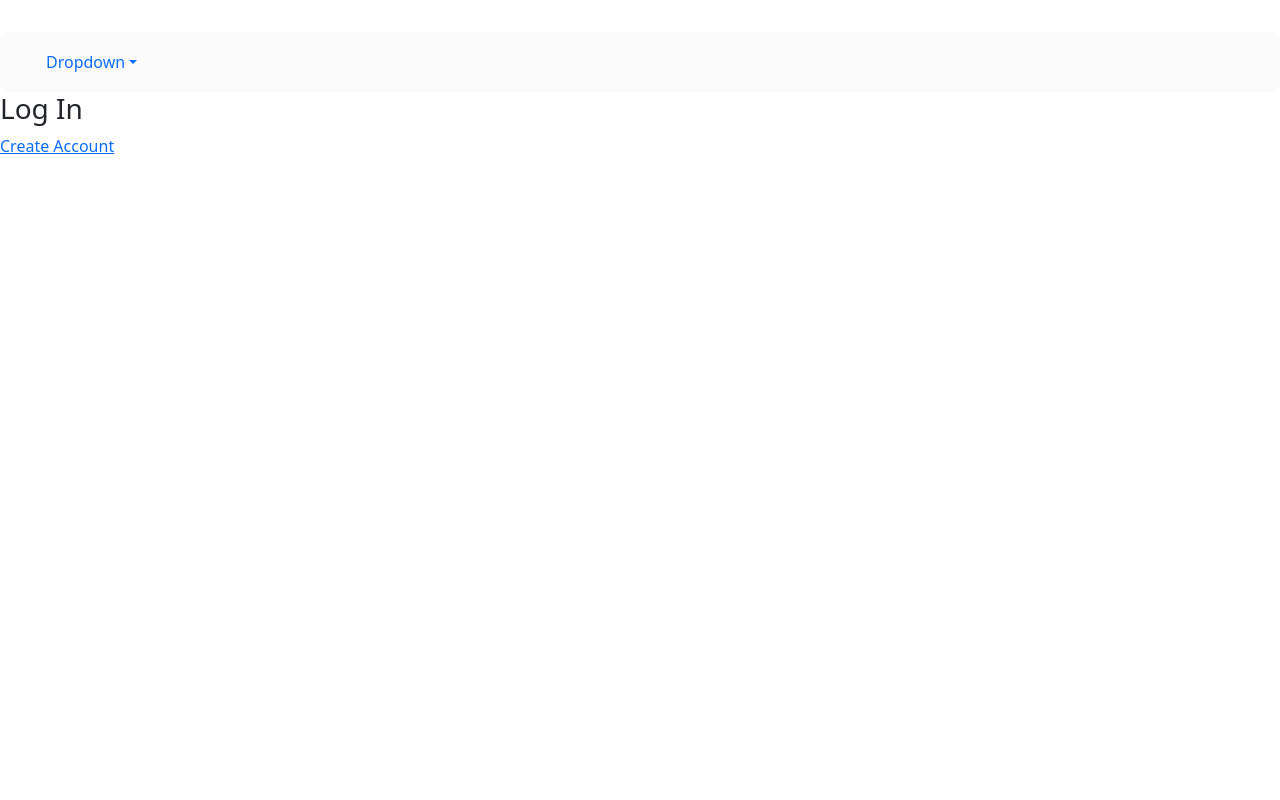
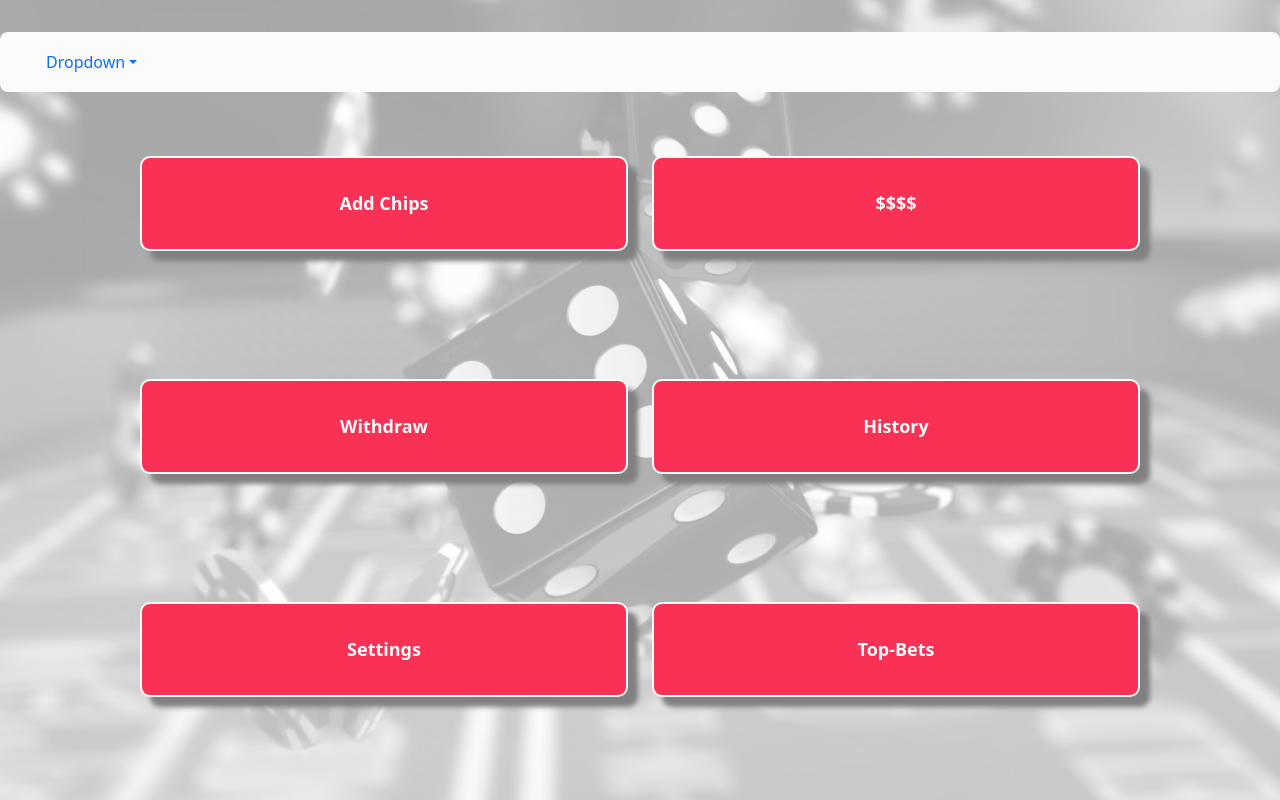
Before and after one commit to AllRightBet/AllRightBetClient, a React (Create React App) app: page / in a window 1280 px wide. Built offline with nearby package versions, Linux system fonts and the light colour scheme.

Commit message:
fix admin role feature bug

```diff
--- a/src/App.js
+++ b/src/App.js
@@ -15,7 +15,7 @@ import GetFightCard from "./components/Users/Display/GetFightCard/GetFightCard";
 import Navbar from "./components/Global/Navbar/Navbar";
 
 const App = () => {
-  const [user, setUser] = useState(null);
+  const [user, setUser] = useState("null");
 
   const notLoggedIn = (
     <Routes>
--- a/src/components/Global/Navbar/Navbar.js
+++ b/src/components/Global/Navbar/Navbar.js
@@ -43,7 +43,7 @@ const Navbar = ({ setUser, user }) => {
     </Nav>
   );
 
-  return <>{user !== null ? loggedIn : notLoggedIn}</>;
+  return <>{user ? loggedIn : notLoggedIn}</>;
 };
 
 export default Navbar;
--- a/src/components/Users/Display/SignUp/SignUp.js
+++ b/src/components/Users/Display/SignUp/SignUp.js
@@ -1,7 +1,12 @@
-import React from "react";
+import React, { useEffect } from "react";
 import SignUpForm from "../../Forms/SignUpForm";
 
 const SignUp = ({ setUser, user }) => {
+  useEffect(() => {
+    // Update the document title using the browser API
+    console.log(user);
+  }, [user]);
+
   return (
     <div>
       <SignUpForm isAdmin={false} setUser={setUser} user={user} />
--- a/src/components/Users/Forms/SignUpForm.js
+++ b/src/components/Users/Forms/SignUpForm.js
@@ -21,7 +21,7 @@ const SignUpForm = ({ isAdmin, setUser, user }) => {
   const [auth_provider, setAuth_provider] = useState("null");
   const [wallet_amount, setWallet_amount] = useState(0);
   const [payment_method, setPayment_method] = useState("");
-  const [admin, setAdmin] = useState(false);
+  const [admin, setAdmin] = useState(true);
 
   const onSignUp = (event) => {
     event.preventDefault();
@@ -44,14 +44,15 @@ const SignUpForm = ({ isAdmin, setUser, user }) => {
           payment_method,
           !admin
         );
+        console.log(res.data);
         setUser(res.data);
+        console.log(user.type);
       } catch (error) {
         console.log("error message: ", error);
       }
     };
 
     createUser();
-    console.log(user);
   };
 
   return (
@@ -253,6 +254,7 @@ const SignUpForm = ({ isAdmin, setUser, user }) => {
                   checked={!admin}
                   onChange={(e) => {
                     setAdmin(!admin);
+                    console.log(admin);
                   }}
                 />
               </Col>
```
